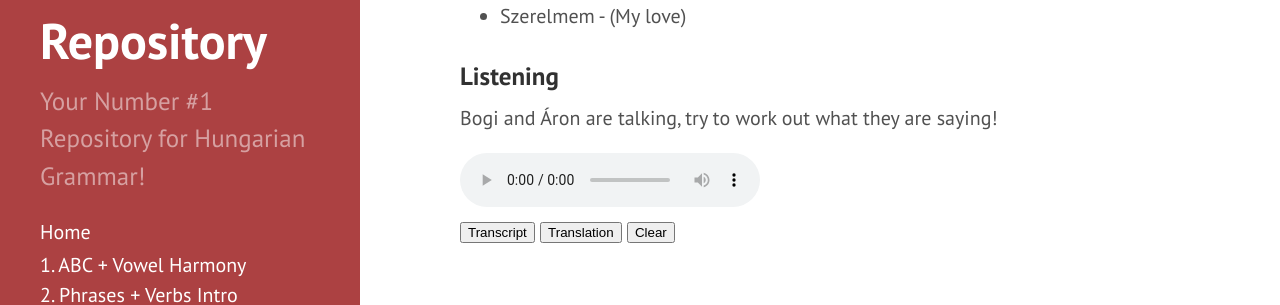
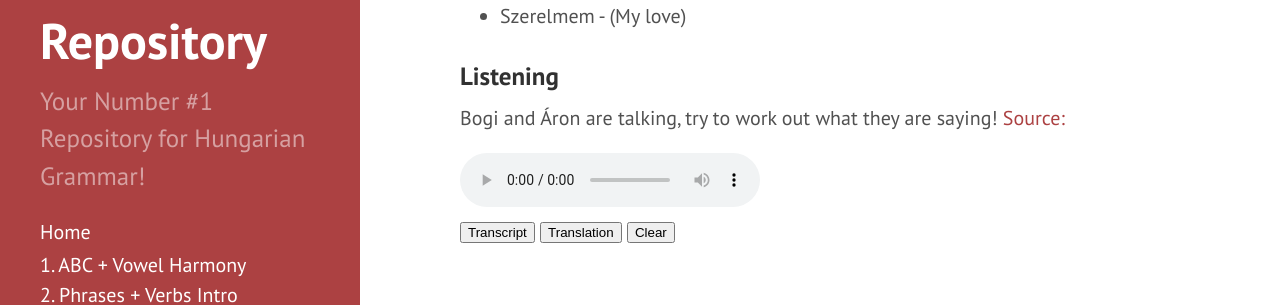
Before and after one commit to Magyartanulas/magyartanulas.github.io, a Jekyll site: the page built from interests.md, in a window 1280 px wide and 900 px high, scrolled down 8241 px. Shown: the part 155-460 px from the top of the window. Built offline with Jekyll 4.4.1, drawn with Linux system fonts in a browser that asks for light colours; comment, search, counter and statistics services are not loaded.

Commit message:
Update interests.md

```diff
--- a/interests.md
+++ b/interests.md
@@ -220,7 +220,7 @@ There are all sorts of lovey-dovey names that people use for their partners, her
 
 ### Listening
 
-Bogi and Áron are talking, try to work out what they are saying!
+Bogi and Áron are talking, try to work out what they are saying! [Source:](https://www.youtube.com/watch?v=HryJmxAvdHE&feature=youtu.be)
 
 <audio controls><source src="https://magyartanulas.github.io/public/szerelmes.mp3" type="audio/mpeg">Your browser does not support the audio element.</audio>
 
```
